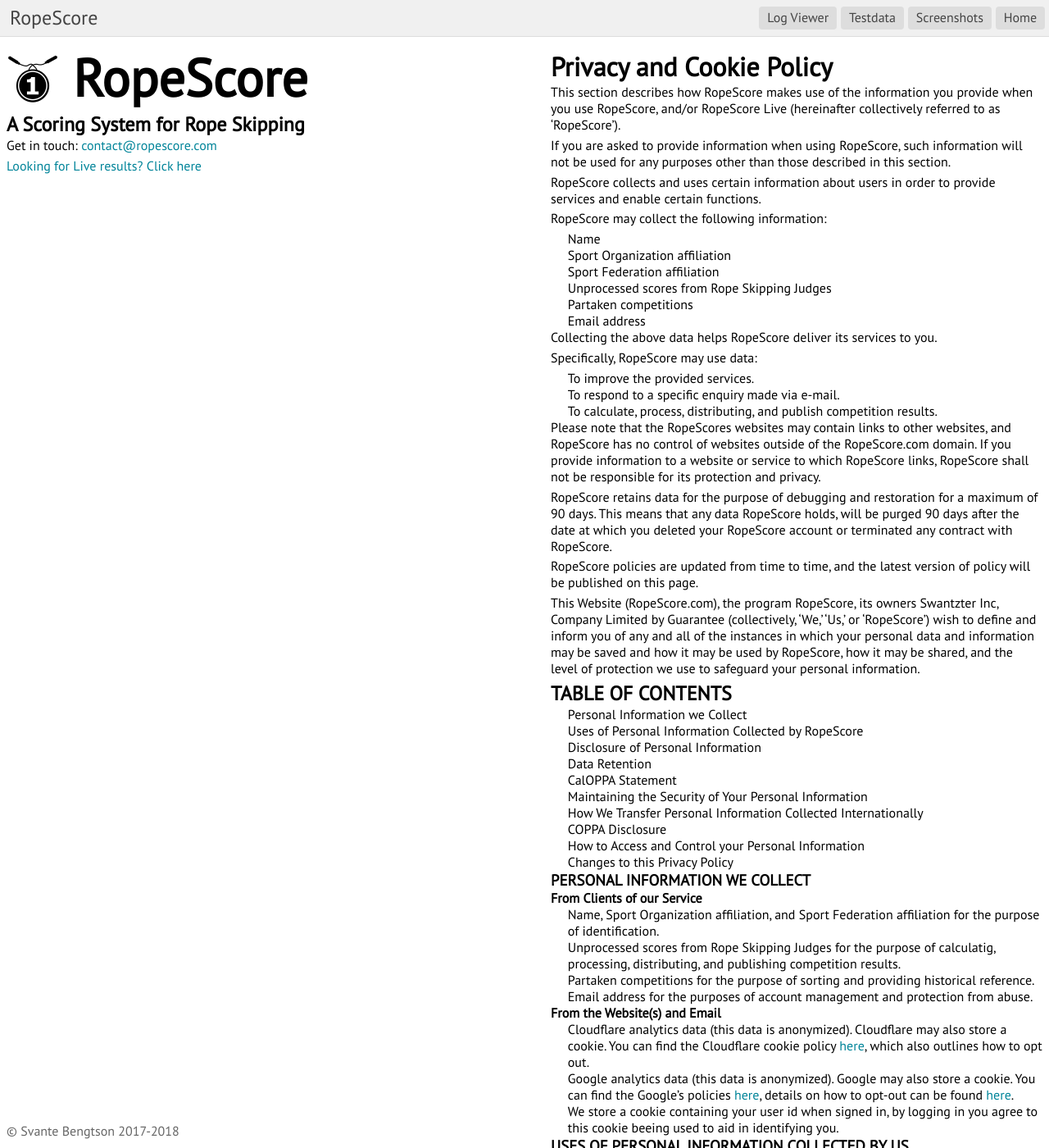
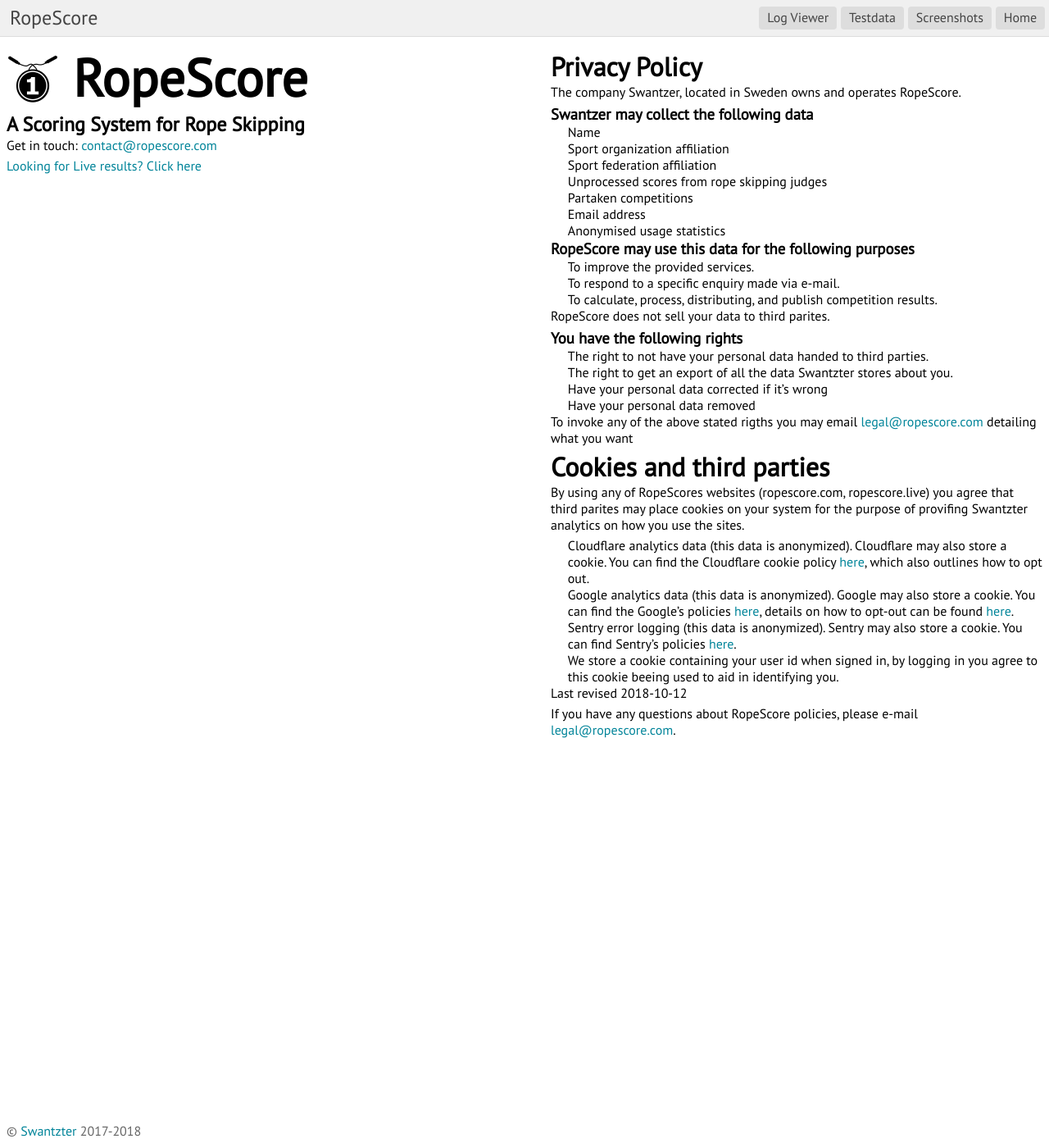
Before and after one commit to RopeScore/ropescore.com, a Jekyll site: the page built from privacy.md, in a window 1280 px wide and 1400 px high. Shown: the whole window at 82% size. Built offline with Jekyll 4.4.1, drawn with Linux system fonts in a browser that asks for light colours; some of the changed text lies outside the part shown.

Commit message:
update Privacy policy

```diff
--- a/_includes/footer.html
+++ b/_includes/footer.html
@@ -1,5 +1,7 @@
 <footer>
-  &copy; Svante Bengtson 2017-{{ site.time | date: "%Y" }}
+  &copy;
+  <a href="https://swantzter.se" target="_blank" rel="noopener">Swantzter</a>
+  2017-{{ site.time | date: "%Y" }}
 </footer>
 {%- if site.ga -%}
   {%- include google-analytics.html -%}
--- a/privacy.md
+++ b/privacy.md
@@ -3,113 +3,47 @@ layout: default
 title: Privacy and Cookie Policy
 ---
 
-# Privacy and Cookie Policy
+# Privacy Policy
 
-This section describes how RopeScore makes use of the information you provide when you use RopeScore, and/or RopeScore Live (hereinafter collectively referred to as 'RopeScore').
+The company Swantzer, located in Sweden owns and operates RopeScore.
 
-If you are asked to provide information when using RopeScore, such information will not be used for any purposes other than those described in this section.
+### Swantzer may collect the following data
 
-RopeScore collects and uses certain information about users in order to provide services and enable certain functions.
+- Name
+- Sport organization affiliation
+- Sport federation affiliation
+- Unprocessed scores from rope skipping judges
+- Partaken competitions
+- Email address
+- Anonymised usage statistics
 
-RopeScore may collect the following information:
+### RopeScore may use this data for the following purposes
 
--   Name
--   Sport Organization affiliation
--   Sport Federation affiliation
--   Unprocessed scores from Rope Skipping Judges
--   Partaken competitions
--   Email address
+- To improve the provided services.
+- To respond to a specific enquiry made via e-mail.
+- To calculate, process, distributing, and publish competition results.
 
-Collecting the above data helps RopeScore deliver its services to you.
+RopeScore does not sell your data to third parites.
 
-Specifically, RopeScore may use data:
+### You have the following rights
 
--   To improve the provided services.
--   To respond to a specific enquiry made via e-mail.
--   To calculate, process, distributing, and publish competition results.
+- The right to not have your personal data handed to third parties.
+- The right to get an export of all the data Swantzter stores about you.
+- Have your personal data corrected if it's wrong
+- Have your personal data removed
 
-Please note that the RopeScores websites may contain links to other websites, and RopeScore has no control of websites outside of the RopeScore.com domain. If you provide information to a website or service to which RopeScore links, RopeScore shall not be responsible for its protection and privacy.
+To invoke any of the above stated rigths you may email <mailto:legal@ropescore.com> detailing what you want
 
-RopeScore retains data for the purpose of debugging and restoration for a maximum of 90 days. This means that any data RopeScore holds, will be purged 90 days after the date at which you deleted your RopeScore account or terminated any contract with RopeScore.
+# Cookies and third parties
 
-RopeScore policies are updated from time to time, and the latest version of policy will be published on this page.
+By using any of RopeScores websites (ropescore.com, ropescore.live) you agree that third parites may place cookies on your system for the purpose of provifing Swantzter analytics
+on how you use the sites.
 
-This Website (RopeScore.com), the program RopeScore, its owners Swantzter Inc, Company Limited by Guarantee (collectively, ‘We,’ ‘Us,’ or ‘RopeScore') wish to define and inform you of any and all of the instances in which your personal data and information may be saved and how it may be used by RopeScore, how it may be shared, and the level of protection we use to safeguard your personal information.
+- Cloudflare analytics data (this data is anonymized). Cloudflare may also store a cookie. You can find the Cloudflare cookie policy [here](https://www.cloudflare.com/cookie-policy/), which also outlines how to opt out.
+- Google analytics data (this data is anonymized). Google may also store a cookie. You can find the Google's policies [here](https://www.google.com/analytics/terms/gb.html), details on how to opt-out can be found [here](https://tools.google.com/dlpage/gaoptout).
+- Sentry error logging (this data is anonymized). Sentry may also store a cookie. You can find Sentry's policies [here](https://sentry.io/privacy/).
+- We store a cookie containing your user id when signed in, by logging in you agree to this cookie beeing used to aid in identifying you.
 
-## TABLE OF CONTENTS
+Last revised 2018-10-12
 
--   Personal Information we Collect
--   Uses of Personal Information Collected by RopeScore
--   Disclosure of Personal Information
--   Data Retention
--   CalOPPA Statement
--   Maintaining the Security of Your Personal Information
--   How We Transfer Personal Information Collected Internationally
--   COPPA Disclosure
--   How to Access and Control your Personal Information
--   Changes to this Privacy Policy
-
-### PERSONAL INFORMATION WE COLLECT
-
-#### From Clients of our Service
-
--   Name, Sport Organization affiliation, and Sport Federation affiliation for the purpose of identification.
--   Unprocessed scores from Rope Skipping Judges for the purpose of calculatig, processing, distributing, and publishing competition results.
--   Partaken competitions for the purpose of sorting and providing historical reference.
--   Email address for the purposes of account management and protection from abuse.
-
-#### From the Website(s) and Email
-
--   Cloudflare analytics data (this data is anonymized). Cloudflare may also store a cookie. You can find the Cloudflare cookie policy [here](https://www.cloudflare.com/cookie-policy/), which also outlines how to opt out.
--   Google analytics data (this data is anonymized). Google may also store a cookie. You can find the Google's policies [here](https://www.google.com/analytics/terms/gb.html), details on how to opt-out can be found [here](https://tools.google.com/dlpage/gaoptout).
--   We store a cookie containing your user id when signed in, by logging in you agree to this cookie beeing used to aid in identifying you.
-
-### USES OF PERSONAL INFORMATION COLLECTED BY US
-
--   E-mail address is used to confirm account ownership, and for account management purposes such as password resets.
--   Cloudflare analytics data is used to improve our website and delivery of our content.
--   Google analytics data is used to improve our website and delivery of our content.
--   Webserver logs are regularly pruned and are created by the webserver. No usernames or passwords are ever logged by the webserver.
--   Compliance with valid legal process
-
-### DISCLOSURE AND USE OF PERSONAL INFORMATION
-
-RopeScore may be required to provide your personal information to law enforcement in the event of a criminal investigation, criminal prosecution, or civil subpoena. RopeScore will comply with legal instruments that follow proper procedure and are sufficiently narrow in their scope as to not infringe on the civil liberties of others.
-
-### DATA RETENTION
-
-We retain all account information and data indefinitely unless a client deletes their account ([email](mailto:accounts@ropescore.com)), in which case the data is purged from our systems in accordance with our general data retention policy of ninety (90) days. We retain login activity for a period of ninety (90) days after which the data is purged from our system.
-
-### CalOPPA STATEMENT
-
-The State of California requires us to post specific language related to our privacy policy. By default, RopeScore does not share your private information with any third parties aside from the disclosures already made in this privacy policy. However, if you wish to inquire into how RopeScore does not share our user's personal information with third parties for direct marketing purposes, you may contact: [policy@ropescore.com](mailto:policy@ropescore.com).
-
-### MAINTAINING THE SECURITY OF YOUR PERSONAL INFORMATION
-
-Your personal information is safeguarded by RopeScore. You may access your personal information maintained by RopeScore by emailing [data@ropescore.com](mailto:data@ropescore.com) Personal information stored by RopeScore can also be made accessible to other third-parties using RopeScore on an opt-in basis only. All personal information maintained by RopeScore is encrypted.
-
-### HOW WE TRANSFER PERSONAL INFORMATION COLLECTED INTERNATIONALLY
-
-We collect information globally and store it with firebase. If we transfer your personal information from the European Union we will request your consent.
-
-### COPPA DISCLOSURE - About Children’s Online Privacy
-
-The Children’s Online Privacy Protection Act (COPPA) was passed to give parents increased control over what information is collected from their children online and how such information is used. The law applies to websites and services directed to, and which knowingly collect information from, children under the age of 13. Our online services are not directed to children under the age of 13, nor is information knowingly collected from them. For additional information on COPPA protections, please see the FTC website [here](https://www.consumer.ftc.gov/articles/0031-protecting-your-childs-privacy-online)
-
-### HOW TO ACCESS AND CONTROL YOUR PERSONAL INFORMATION
-
-You may request your personal data to be deleted by emailing [data@ropescore.com](mailto:data@ropescore.com).
-
-### CHANGES TO THIS PRIVACY POLICY
-
-BY CONTINUING TO USE THIS WEBSITE AND/OR SERVICES, YOU AGREE THAT YOU CONSENT TO THIS MOST RECENT PRIVACY POLICY. FROM TIME TO TIME, RopeScore WILL MAKE CHANGES TO ITS PRIVACY POLICY AND SUCH CHANGES WILL BE COMMUNICATED VIA THIS WEBSITE.
-
-RopeScore will not share user's personal information with third parties for direct marketing purposes.
-
-For all civil or law enforcement requests, please contact [legal@ropescore.com](mailto:legal@ropescore.com). If you have a request that requires mailing or courier, please email [legal@ropescore.com](mailto:legal@ropescore.com) to obtain the postal address.
-
-While RopeScore agrees to accept service of law enforcement requests based on the above method listed above, RopeScore does NOT waive any legal rights based on this accommodation.
-
-Last revised 2018-06-02
-
-If you have any questions about RopeScore policies, please e-mail [legal@ropescore.com](mailto:legal@ropescore.com).
+If you have any questions about RopeScore policies, please e-mail <mailto:legal@ropescore.com>.
```
